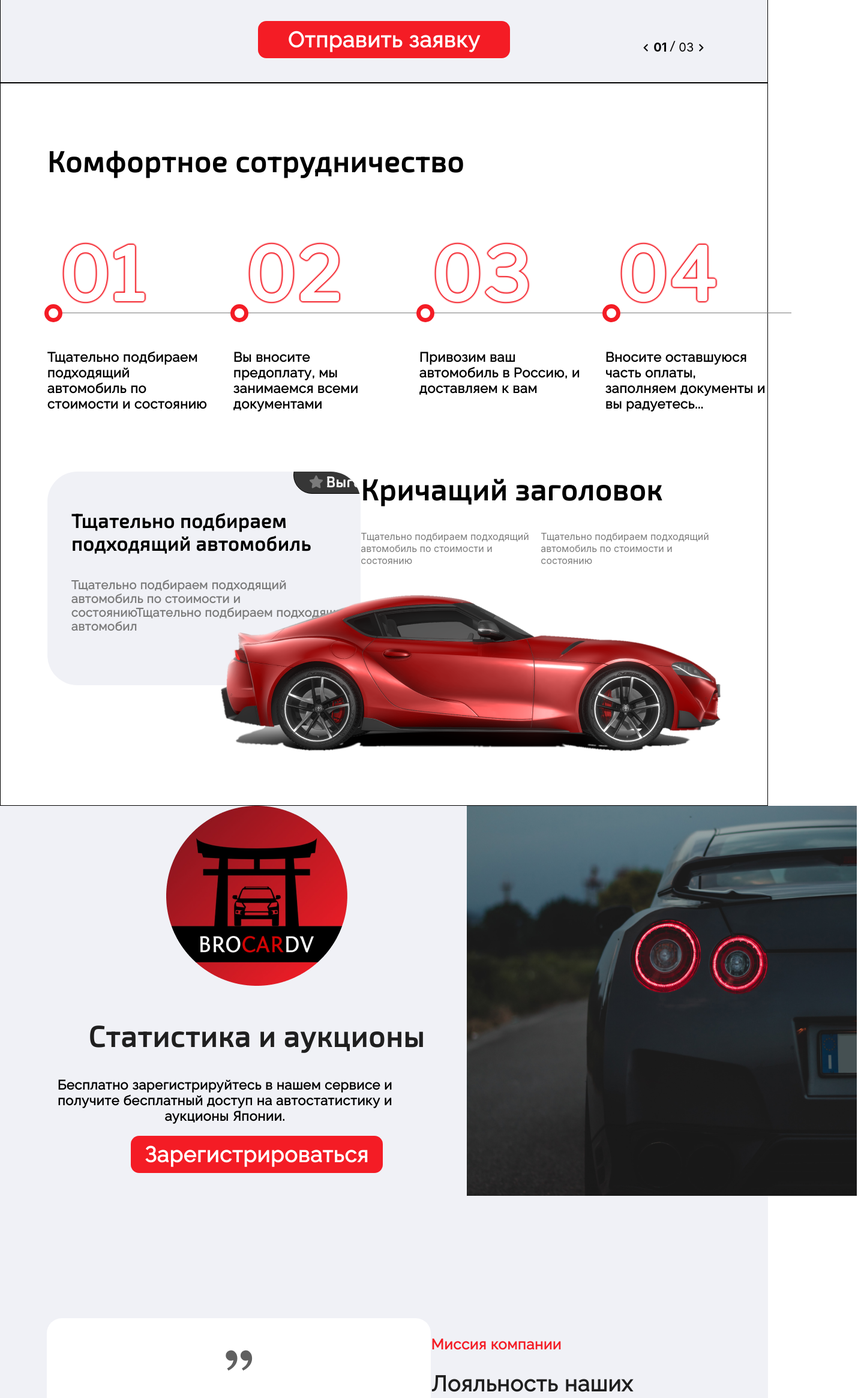
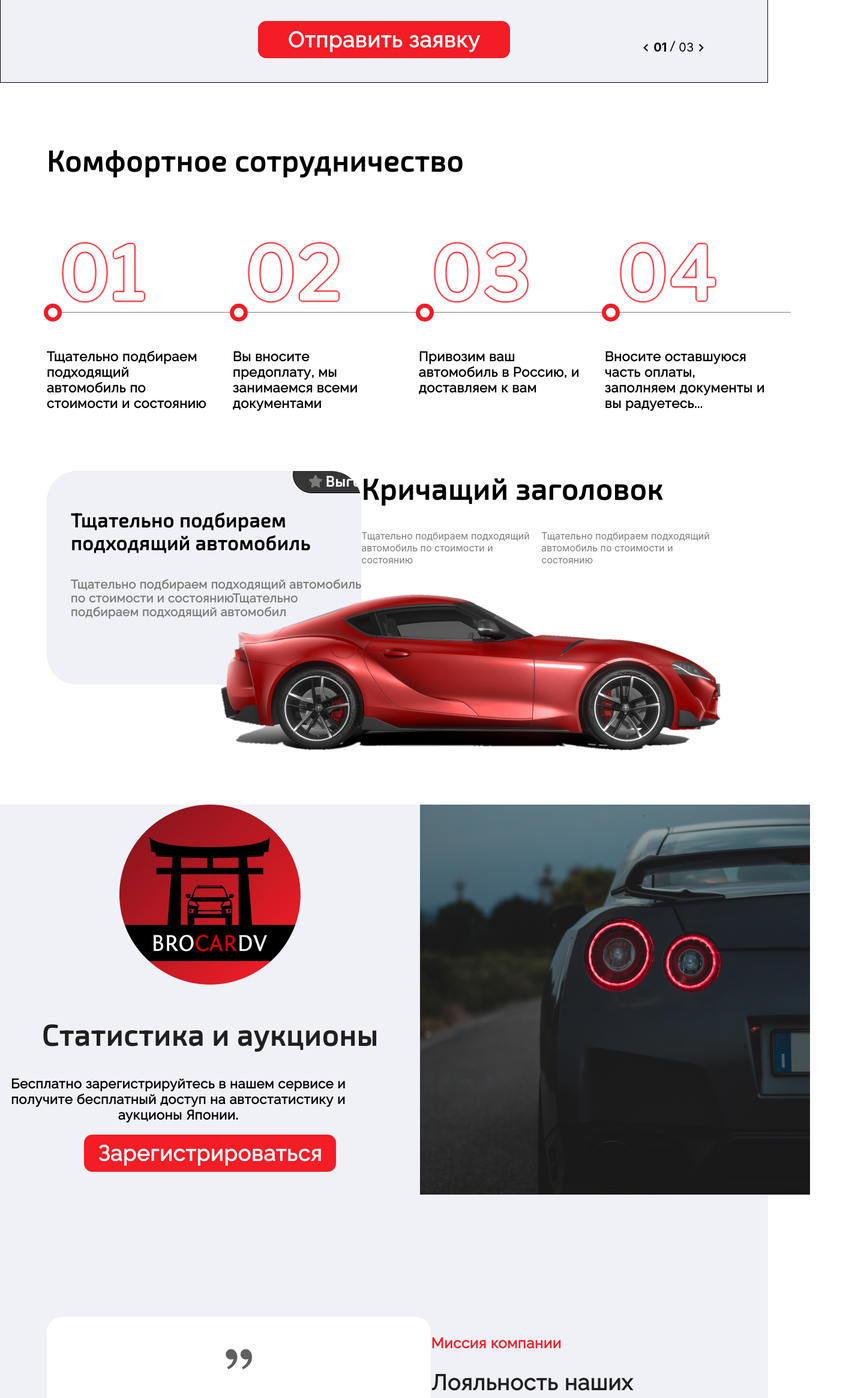
Before and after one commit to obsidian-web/brocardv, a React (Create React App) app: page / in a window 1280 px wide. Shown: the part 1700-4030 px from the top of the page at 60% size, 1435 px wide, since content can reach past the window. Built offline with nearby package versions, Linux system fonts and the light colour scheme.

Commit message:
remove y-scroll

```diff
--- a/src/components/Statistics.tsx
+++ b/src/components/Statistics.tsx
@@ -8,7 +8,6 @@ const Statistics = (props: any) => {
   const [send, setSend] = useState<boolean>(false);
   return (
       <div className={classes['statistics']} ref={props.staticRef}>
-      <Layout>
         <UISendApplication send={send} setSend={setSend} title={'Зарегистрироваться'} />
         <div className={classes['statistics__item']}>
           <div className={classes['statistics__left']}>
@@ -28,7 +27,6 @@ const Statistics = (props: any) => {
             <img width="650" height="650" src="gtr.png" alt="gtr" />
           </div>
         </div>
-      </Layout>
       </div>
   );
 };
--- a/src/styles/Footer.module.scss
+++ b/src/styles/Footer.module.scss
@@ -2,7 +2,7 @@
 
 .footer {
   height: 112px;
-  width: 100vw;
+  width: 100%;
   background-color: $footer;
   display: flex;
   justify-content: center;
--- a/src/styles/Map.module.scss
+++ b/src/styles/Map.module.scss
@@ -4,8 +4,8 @@
     display: flex;
     justify-content: center;
     padding-bottom: 140px;
-    width: 100vw;
-    border: 1px solid black;
+    width: 100%;
+    //border: 1px solid black;
     background-size: cover;
   &__item {
     width: 100%;
--- a/src/styles/Request.module.scss
+++ b/src/styles/Request.module.scss
@@ -4,7 +4,7 @@
   height: 450px;
   text-align: center;
   background-color: $light-gray;
-  width: 100vw;
+  //width: 100vw;
   background-size: cover;
   &__item{
     display: flex;
--- a/src/styles/Stages.module.scss
+++ b/src/styles/Stages.module.scss
@@ -1,8 +1,7 @@
 @import './variables';
 
 .stages {
-  border: 1px solid black;
-  width: 100vw;
+  width: 100%;
   background-size: cover;
 
   &__title {
--- a/src/styles/Statistics.module.scss
+++ b/src/styles/Statistics.module.scss
@@ -7,7 +7,7 @@
 &__item{
   display: flex;
   justify-content: space-around;
-  width: 100vw;
+  width: 100%;
 }
   &__left {
     text-align: center;
```
Lines whose indentation alone changed are shown as unchanged.
